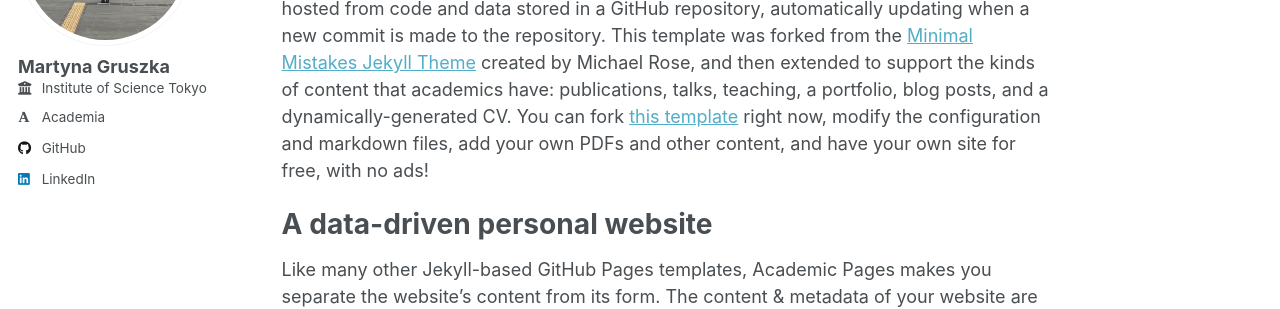
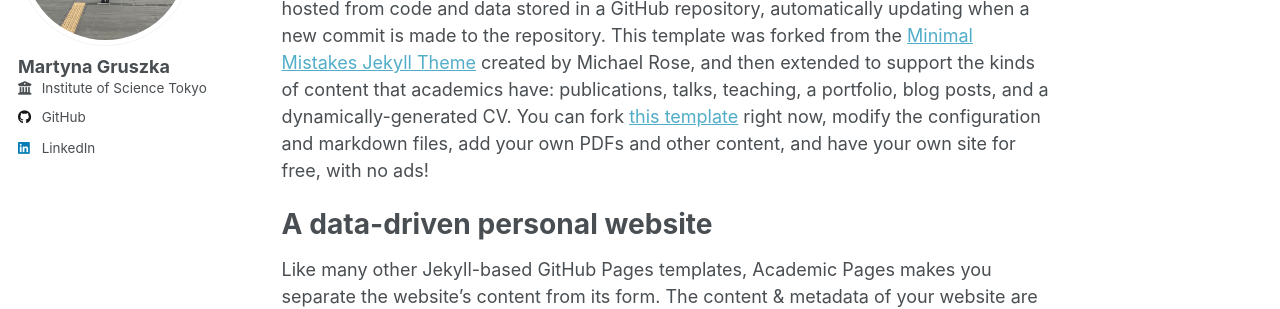
Before and after one commit to martgru/martgru.github.io, a Jekyll site: the page built from _pages/about.md, in a window 1280 px wide. Shown: the part 228-537 px from the top of the page. Built offline with Jekyll 4.4.1, drawn with Linux system fonts in a browser that asks for light colours; some web fonts are replaced.

Commit message:
Update _config.yml

```diff
--- a/_config.yml
+++ b/_config.yml
@@ -32,7 +32,7 @@
   #email            : "none@example.org"
 
   # Academic websites
-  academia         : "https://mmai.tech/"
+  Lab         : "https://mmai.tech/"
   #arxiv            : # URL - Update with the correct link to your profile
   #googlescholar    : "https://scholar.google.com/citations?user=PS_CX0AAAAAJ"
   #impactstory      : # URL
```
